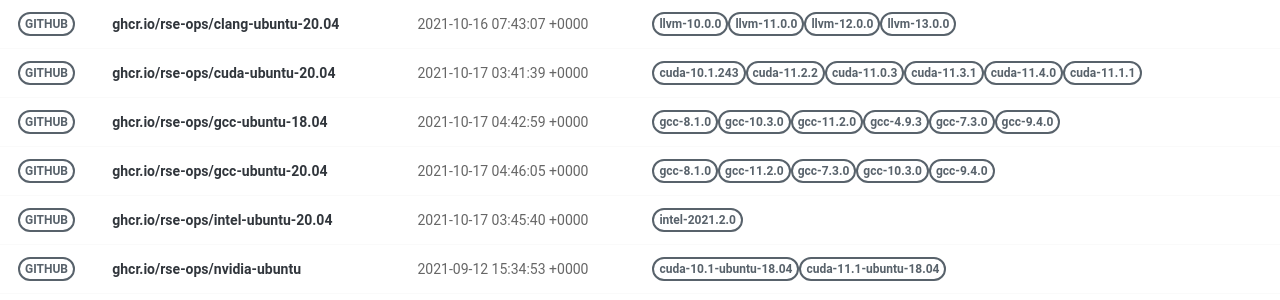
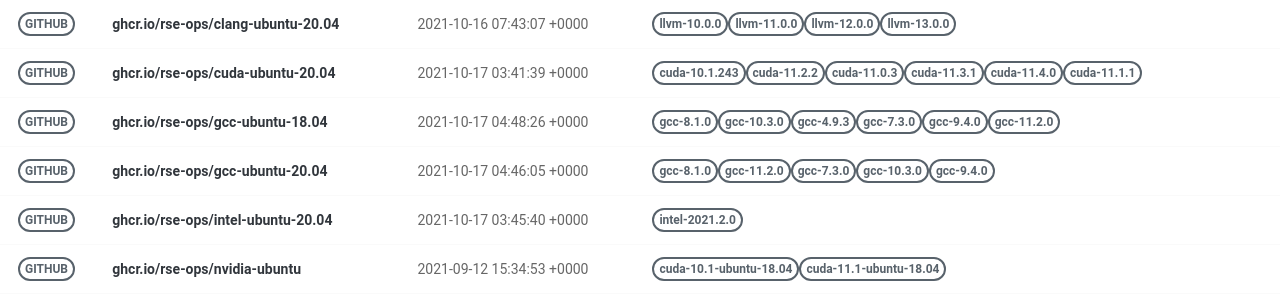
Before and after one commit to rse-ops/docker-images, a Jekyll site: the page built from pages/index.md, in a window 1280 px wide. Shown: the part 179-479 px from the top of the page. Built offline with Jekyll 4.4.1, drawn with Linux system fonts in a browser that asks for light colours; nearby versions of some CDN libraries.

Commit message:
Automated push to update library 2021-10-17

```diff
--- a/_library/ghcr.io-rse-ops-gcc-ubuntu-18.04.md
+++ b/_library/ghcr.io-rse-ops-gcc-ubuntu-18.04.md
@@ -1,7 +1,7 @@
 ---
 layout: container
 name: ghcr.io/rse-ops/gcc-ubuntu-18.04
-updated_at: 2021-10-17 04:42:59.934064
+updated_at: 2021-10-17 04:48:26.310185
 
 
 container_url: https://github.com/orgs/rse-ops/packages/container/package/gcc-ubuntu-18.04
```
Also changed, not shown: other parts of _library/ghcr.io-rse-ops-gcc-ubuntu-18.04.md (+3 -3 lines).
